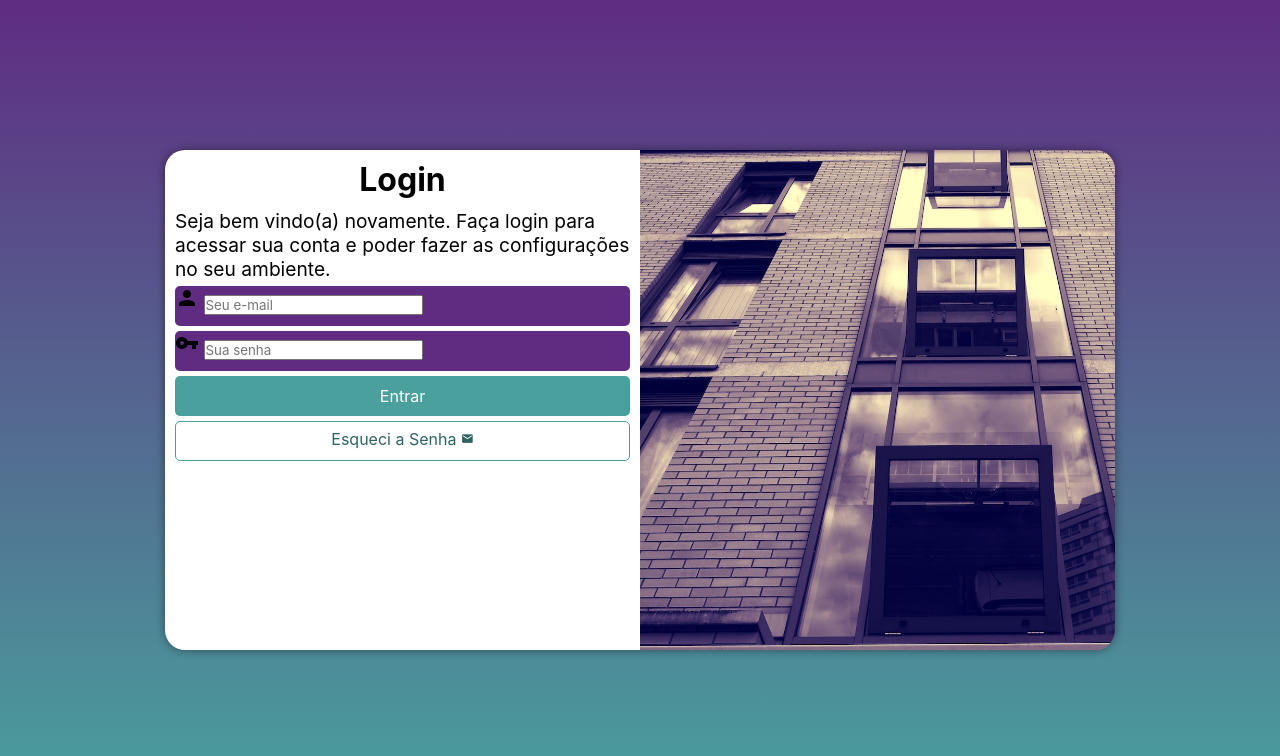
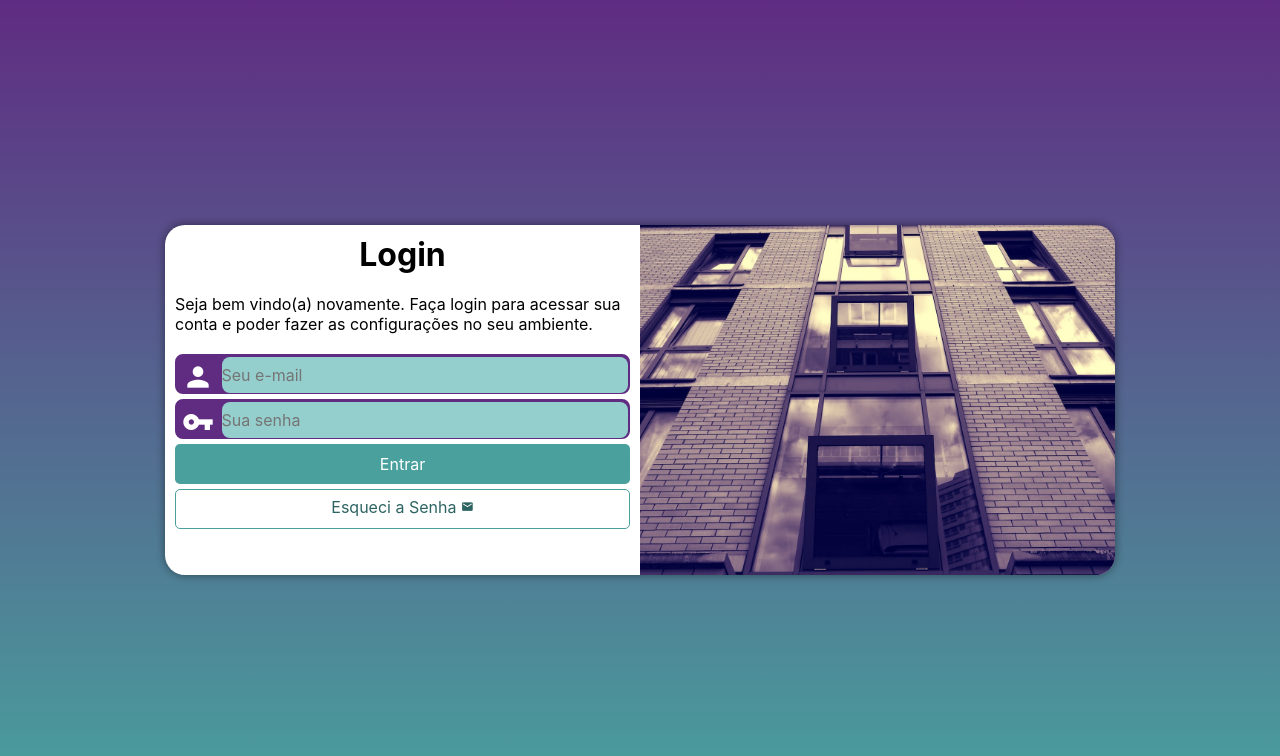
Before and after one commit to victorhbcampos/projeto-login, a plain HTML site: page index.html in a window 1280 px wide. Drawn offline with Linux system fonts and the light colour scheme.

Commit message:
finish project

```diff
--- a/estilos/media-query.css
+++ b/estilos/media-query.css
@@ -8,6 +8,7 @@
 
     section#login {
         width: 80vw;
+        height: 280px;
     }
 
     div#imagem {
@@ -30,6 +31,7 @@
 
     section#login {
         width: 950px;
+        height: 350px;
     }
 
     div#imagem {
@@ -48,6 +50,7 @@
     }
 
     div#formulario > p {
-        font-size: 1.2em;
+        font-size: 1em;
+        margin: 20px 0px;
     }
 }
--- a/estilos/style.css
+++ b/estilos/style.css
@@ -23,15 +23,15 @@ section#login {
     position: absolute;
     background-color: #FFFFFF;
     width: 250px;
-    height: 500px;
+    height: 520px;
     border-radius: 20px;
     top: 50%;
     left: 50%;
-    transform: translate(-50%, -50%);
     overflow: hidden;
     box-shadow: 0px 0px 10px rgba(0, 0, 0, 0.450);
     transition: width 0.3s, height 0.3s;
     transition-timing-function: ease;
+    transform: translate(-50%, -50%);
 }
 
 div#imagem {
@@ -58,14 +58,36 @@ div#formulario > p {
 form > div.campo {
     display: block;
     background-color: #5F2C82;
+    border: 2px solid #5F2C82;
     width: 100%;
     height: 40px;
-    border-radius: 5px;
+    border-radius: 8px;
     margin: 5px 0px;
 }
 
 form > div.campo > label {
     display: none;
+}
+
+div.campo > span {
+    color: #FFFFFF;
+    font-size: 2em;
+    width: 40px;
+    padding: 5px;
+}
+
+div.campo > input {
+    background-color: #94CFCD;
+    font-size: 1em;
+    width: calc(100% - 45px);
+    height: 100%;
+    border: 0px;
+    border-radius: 8px;
+    transform: translateY(-12px);
+}
+
+div.campo > input:focus-within {
+    background-color: #FFFFFF;
 }
 
 form > input[type=submit] {
```
